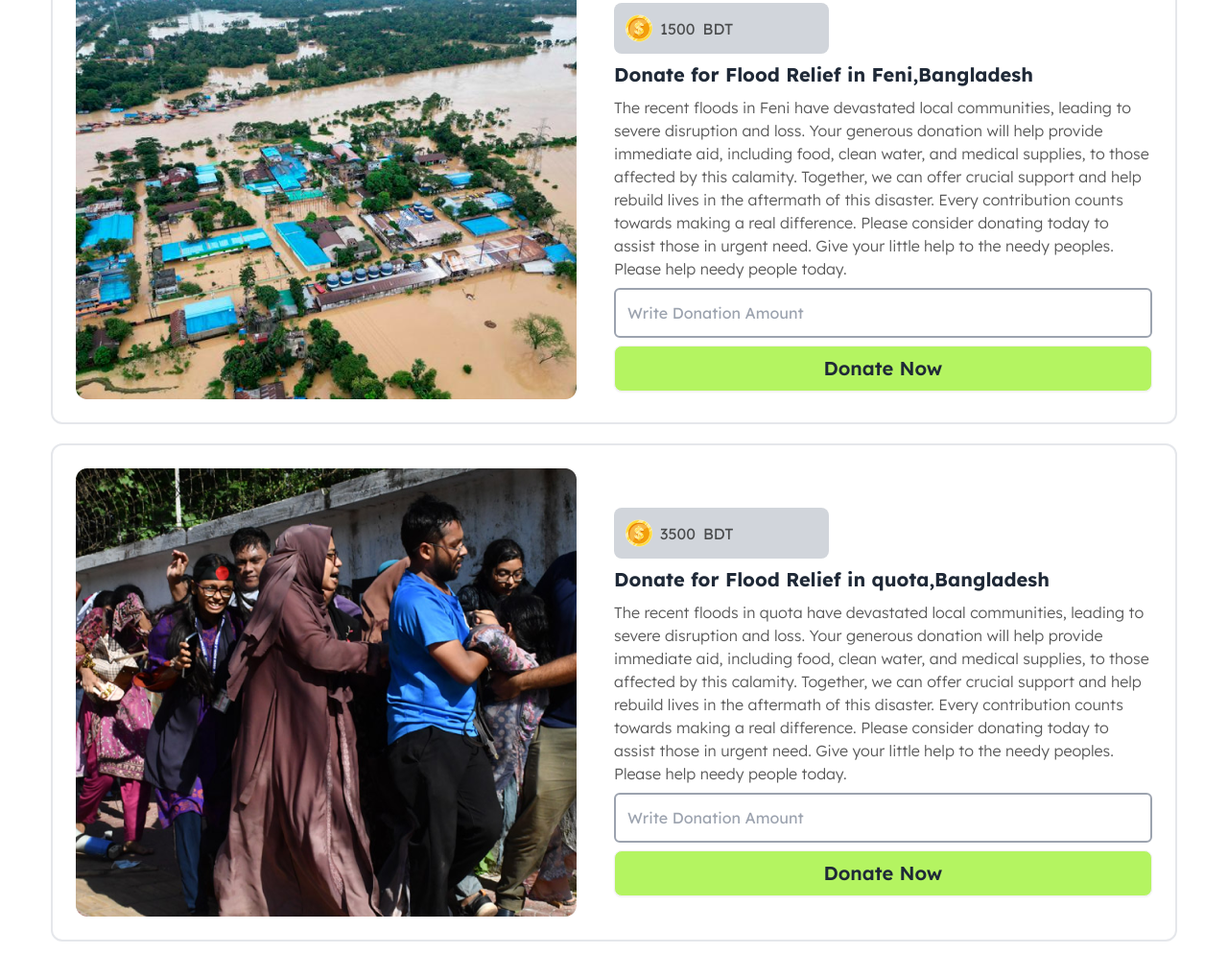
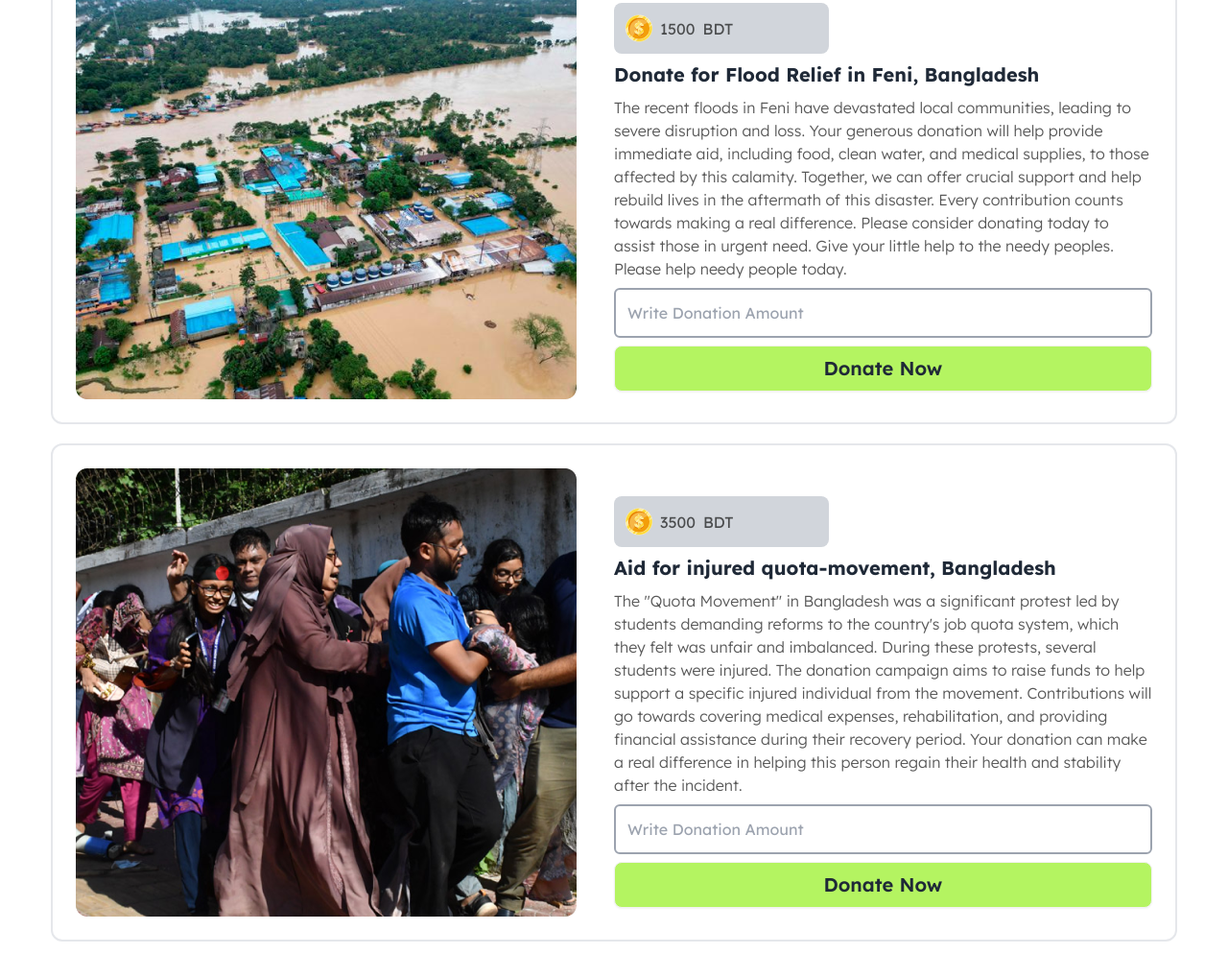
Before and after one commit to mehedi20695/assignment-05, a plain HTML site: page index.html in a window 1280 px wide. Shown: the part 753-1772 px from the top of the page at 96% size. Drawn offline with nearby package versions, Linux system fonts and the light colour scheme.

Commit message:
completed full project

```diff
--- a/index.html
+++ b/index.html
@@ -53,16 +53,17 @@
             <button id="history-tab" class="btn font-semibold text-xl text-[#111111B3]">History</button>
         </div>
     </header>
-    <main class="w-11/12 mx-auto mt-10">
+    <main class="w-11/12 mx-auto m-10">
         <!-- donation section -->
         <section id="donation-container">
+
             <!-- noakhali donation card -->
             <div class="lg:flex lg:justify-center lg:items-center border-2 rounded-xl p-6 mb-5">
                 <div class="lg:w-1/2">
                     <img src="./assets/noakhali.png" alt="">
                 </div>
                 <div class="mt-5 lg:w-1/2">
-                    <div class="flex items-center gap-2 bg-gray-300 w-2/5 rounded-lg text-[#111111B3] p-3">
+                    <div class="flex items-center gap-2 bg-gray-300 w-1/2 lg:w-2/5 rounded-lg text-[#111111B3] p-3">
                         <img src="./assets/coin.png" alt="">
                         <p id="noakhali-donated-amount">500</p>
                         <span>BDT</span>
@@ -106,25 +107,27 @@
                     <!-- noakhali modal end -->
                 </div>
             </div>
+
             <!-- feni donation card -->
             <div class="lg:flex lg:justify-center lg:items-center border-2 rounded-xl p-6 mb-5">
                 <div class="lg:w-1/2">
                     <img src="./assets/feni.png" alt="">
                 </div>
                 <div class="mt-5 lg:w-1/2">
-                    <div class="flex items-center gap-2 bg-gray-300 w-2/5 rounded-lg text-[#111111B3] p-3">
+                    <div class="flex items-center gap-2 bg-gray-300 w-1/2 lg:w-2/5 rounded-lg text-[#111111B3] p-3">
                         <img src="./assets/coin.png" alt="">
                         <p id="feni-donated-amount">1500</p>
                         <span>BDT</span>
                     </div>
-                    <h1 class="font-bold text-xl mt-2">Donate for Flood Relief in Feni,Bangladesh</h1>
+                    <h1 class="font-bold text-xl mt-2">Donate for Flood Relief in Feni, Bangladesh</h1>
                     <p class="font-light text-base text-[#111111B3] mt-2">
                         The recent floods in Feni have devastated local communities, leading to severe disruption and
                         loss.
                         Your generous donation will help provide immediate aid, including food, clean water, and medical
                         supplies, to those affected by this calamity. Together, we can offer crucial support and help
                         rebuild lives in the aftermath of this disaster. Every contribution counts towards making a real
-                        difference. Please consider donating today to assist those in urgent need. Give your little help to the needy peoples. Please help needy people today.
+                        difference. Please consider donating today to assist those in urgent need. Give your little help
+                        to the needy peoples. Please help needy people today.
                     </p>
                     <div class="mt-2">
                         <input type="text" id="feni-donate-input" placeholder="Write Donation Amount"
@@ -154,25 +157,27 @@
                     <!-- feni modal end -->
                 </div>
             </div>
+
             <!-- injured quota-protest donation card -->
             <div class="lg:flex lg:justify-center lg:items-center border-2 rounded-xl p-6 mb-5">
                 <div class="lg:w-1/2">
                     <img src="./assets/quota-protest.png" alt="">
                 </div>
                 <div class="mt-5 lg:w-1/2">
-                    <div class="flex items-center gap-2 bg-gray-300 w-2/5 rounded-lg text-[#111111B3] p-3">
+                    <div class="flex items-center gap-2 bg-gray-300 w-1/2 lg:w-2/5 rounded-lg text-[#111111B3] p-3">
                         <img src="./assets/coin.png" alt="">
                         <p id="quota-donated-amount">3500</p>
                         <span>BDT</span>
                     </div>
-                    <h1 class="font-bold text-xl mt-2">Donate for Flood Relief in quota,Bangladesh</h1>
+                    <h1 class="font-bold text-xl mt-2">Aid for injured quota-movement, Bangladesh</h1>
                     <p class="font-light text-base text-[#111111B3] mt-2">
-                        The recent floods in quota have devastated local communities, leading to severe disruption and
-                        loss.
-                        Your generous donation will help provide immediate aid, including food, clean water, and medical
-                        supplies, to those affected by this calamity. Together, we can offer crucial support and help
-                        rebuild lives in the aftermath of this disaster. Every contribution counts towards making a real
-                        difference. Please consider donating today to assist those in urgent need. Give your little help to the needy peoples. Please help needy people today.
+                        The "Quota Movement" in Bangladesh was a significant protest led by students demanding reforms
+                        to the country's job quota system, which they felt was unfair and imbalanced. During these
+                        protests, several students were injured. The donation campaign aims to raise funds to help
+                        support a specific injured individual from the movement. Contributions will go towards covering
+                        medical expenses, rehabilitation, and providing financial assistance during their recovery
+                        period. Your donation can make a real difference in helping this person regain their health and
+                        stability after the incident.
                     </p>
                     </p>
                     <div class="mt-2">
@@ -181,8 +186,8 @@
                     </div>
 
                     <!-- quota modal start -->
-                    <button id="quota-donate-button"
-                        class="btn bg-[#B4F461] font-semibold text-xl mt-2 w-full">Donate Now</button>
+                    <button id="quota-donate-button" class="btn bg-[#B4F461] font-semibold text-xl mt-2 w-full">Donate
+                        Now</button>
                     <dialog id="quota-modal" class="modal">
                         <div class="modal-box text-center">
                             <h3 class="text-3xl font-bold">Congrates!</h3>
@@ -210,6 +215,7 @@
         </section>
     </main>
 </body>
+
 <!-- js script path -->
 <script src="./js/index.js"></script>
 
--- a/js/index.js
+++ b/js/index.js
@@ -64,12 +64,14 @@ function validateDonationInput(donateInput) {
 
 // Function to handle donation button click
 function handleDonation(buttonId, inputId, donatedAmountId, modalId, location) {
+
     const button = document.getElementById(buttonId);
     const input = document.getElementById(inputId);
     const donatedAmountElement = document.getElementById(donatedAmountId);
     const modal = document.getElementById(modalId);
+
     button.addEventListener("click", function () {
-        // event.preventDefault();
+
         const donateInput = parseFloat(input.value);
 
         // Validate the donation input
```
